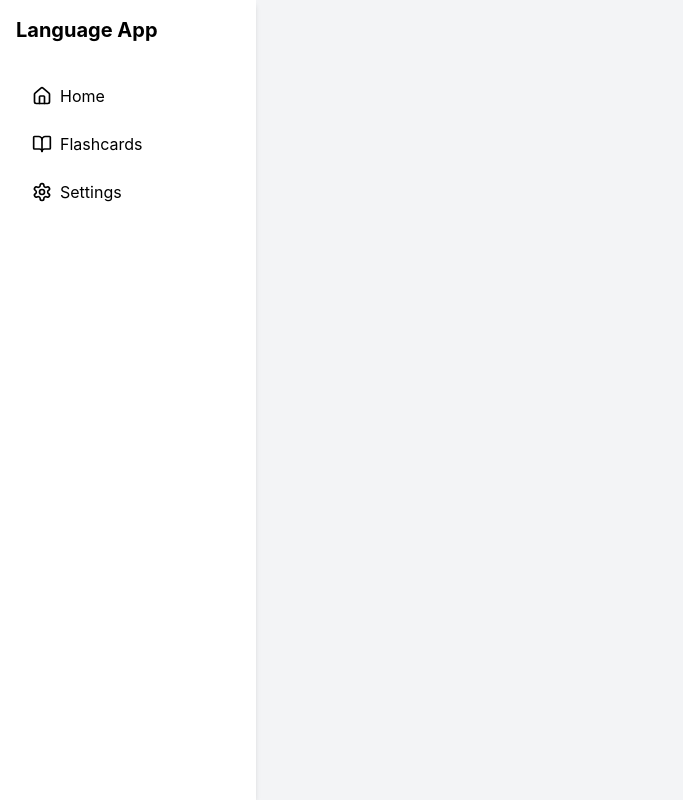
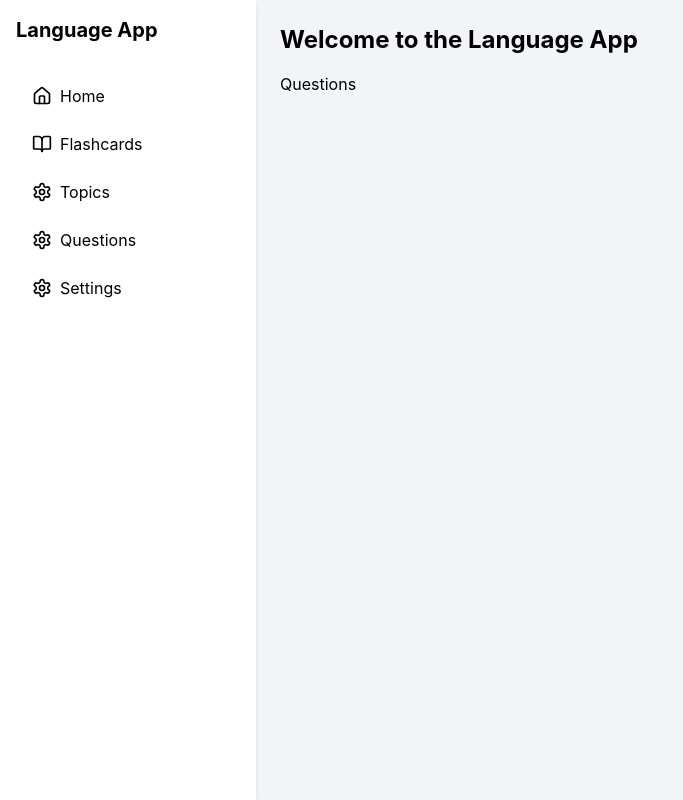
Before and after one commit to JordanYChu/LanguageApp, a React (Create React App) app: page /questions in a window 1280 px wide. Shown: the whole page, without its empty margins (0-683 px from the left). Built offline with nearby package versions, Linux system fonts and the light colour scheme.

Commit message:
templates for all pages

```diff
--- a/src/App.js
+++ b/src/App.js
@@ -1,6 +1,11 @@
 import React from 'react';
 import { BrowserRouter as Router, Route, Link, Routes } from 'react-router-dom';
 import { Home, BookOpen, Settings } from 'lucide-react';
+import SettingsPage from "./SettingsPage";
+import HomePage from "./HomePage";
+import QuestionsPage from "./QuestionsPage";
+import FlashcardsPage from "./FlashcardsPage";
+import TopicsPage from "./TopicsPage";
 import './App.css';
 
 const NavItem = ({ icon: Icon, text, to }) => (
@@ -9,21 +14,6 @@ const NavItem = ({ icon: Icon, text, to }) => (
     <span>{text}</span>
   </Link>
 );
-
-const HomePage = () => (
-  <div className="p-6">
-    <h2 className="text-2xl font-bold mb-4">Welcome to the Language App</h2>
-    <p>Studying!</p>
-  </div>
-);
-
-const SettingsPage = () => (
-  <div className="p-6">
-    <h2 className="text-2xl font-bold mb-4">Settings</h2>
-    <p>Settings options here.</p>
-  </div>
-);
-
 const App = () => {
   return (
     <Router>
@@ -36,6 +26,8 @@ const App = () => {
           <div className="flex flex-col space-y-2 p-4">
             <NavItem icon={Home} text="Home" to="/" />
             <NavItem icon={BookOpen} text="Flashcards" to="/flashcards" />
+            <NavItem icon={Settings} text="Topics" to="/topics" />
+            <NavItem icon={Settings} text="Questions" to="/questions" />
             <NavItem icon={Settings} text="Settings" to="/settings" />
           </div>
         </nav>
@@ -45,6 +37,9 @@ const App = () => {
           <Routes>
             <Route path="/" element={<HomePage />} />
             <Route path="/settings" element={<SettingsPage />} />
+            <Route path="/topics" element={<TopicsPage />} />
+            <Route path="/flashcards" element={<FlashcardsPage />} />
+            <Route path="/questions" element={<QuestionsPage />} />
           </Routes>
         </main>
       </div>
--- /dev/null
+++ b/src/FlashcardsPage.js
@@ -0,0 +1,9 @@
+
+const FlashcardsPage = () => (
+  <div className="p-6">
+    <h2 className="text-2xl font-bold mb-4">Welcome to the Language App</h2>
+    <p>Flashcards</p>
+  </div>
+);
+
+export default FlashcardsPage;
--- /dev/null
+++ b/src/HomePage.js
@@ -0,0 +1,9 @@
+
+const HomePage = () => (
+  <div className="p-6">
+    <h2 className="text-2xl font-bold mb-4">Welcome to the Language App</h2>
+    <p>Home</p>
+  </div>
+);
+
+export default HomePage;
--- /dev/null
+++ b/src/QuestionsPage.js
@@ -0,0 +1,9 @@
+
+const QuestionsPage = () => (
+  <div className="p-6">
+    <h2 className="text-2xl font-bold mb-4">Welcome to the Language App</h2>
+    <p>Questions</p>
+  </div>
+);
+
+export default QuestionsPage;
--- /dev/null
+++ b/src/SettingsPage.js
@@ -0,0 +1,8 @@
+
+const SettingsPage = () => (
+  <div className="p-6">
+    <h2 className="text-2xl font-bold mb-4">Settings</h2>
+    <p>Settings options here.</p>
+  </div>
+);
+export default SettingsPage;
--- /dev/null
+++ b/src/TopicsPage.js
@@ -0,0 +1,9 @@
+
+const TopicsPage= () => (
+  <div className="p-6">
+    <h2 className="text-2xl font-bold mb-4">Welcome to the Language App</h2>
+    <p>Topics</p>
+  </div>
+);
+
+export default TopicsPage;
```
